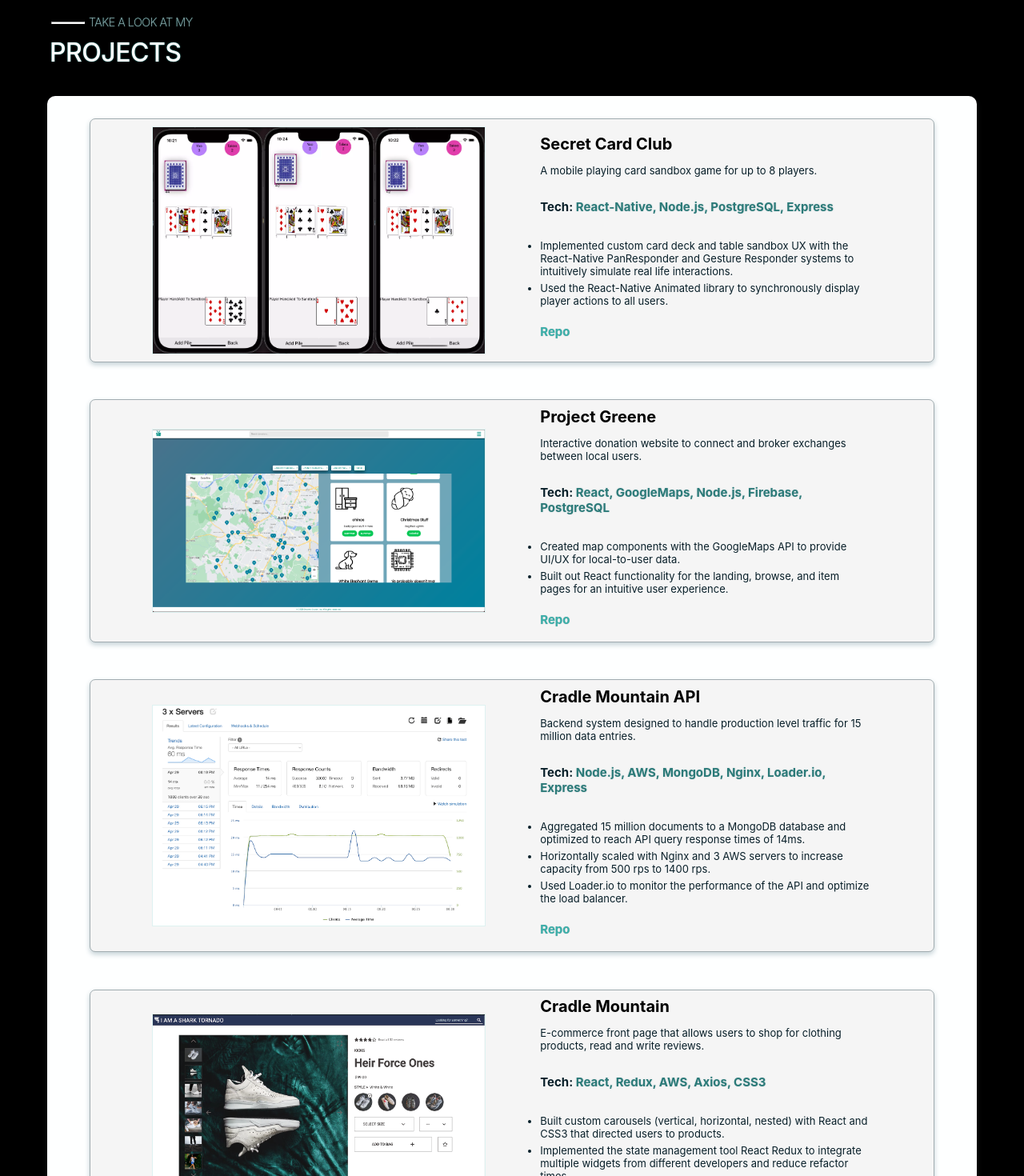
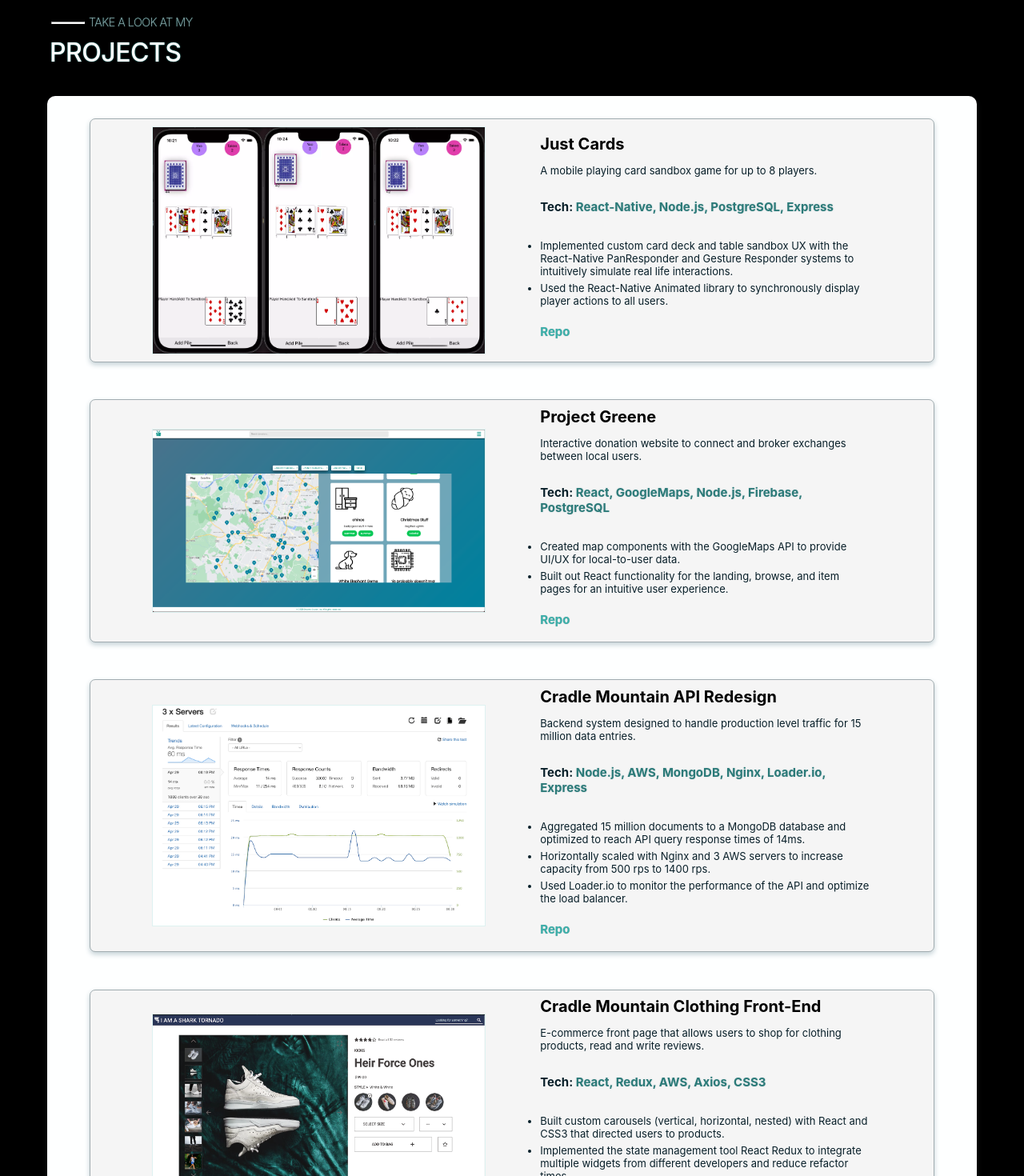
Before and after one commit to MarkAlperin/Personal-Website, a React (Create React App) app: page / in a window 1280 px wide. Shown: the part 3105-4575 px from the top of the page at 80% size. Built offline with nearby package versions, Linux system fonts and the light colour scheme.

Commit message:
added alts to images

```diff
--- a/src/assets/projects.js
+++ b/src/assets/projects.js
@@ -7,7 +7,7 @@ const arcImage = require("./arc72.webp");
 
 const projects = [
   {
-    name: "Secret Card Club",
+    name: "Just Cards",
     description: "A mobile playing card sandbox game for up to 8 players.",
     techs: [
       "React-Native, ",
@@ -22,6 +22,7 @@ const projects = [
 
     ],
     image: cardImage,
+    alt: "a mobile playing card sandbox game",
   },
   {
     name: "Project Greene",
@@ -41,9 +42,10 @@ const projects = [
       "Built out React functionality for the landing, browse, and item pages for an intuitive user experience.",
     ],
     image: mapImage,
+    alt: "an image of google maps displaying local donations"
   },
   {
-    name: "Cradle Mountain API",
+    name: "Cradle Mountain API Redesign",
     description:
       "Backend system designed to handle production level traffic for 15 million data entries.",
     position: "Back-End Engineer",
@@ -62,9 +64,10 @@ const projects = [
       "Used Loader.io to monitor the performance of the API and optimize the load balancer.",
     ],
     image: sdcImage,
+    alt: "an image perfomance measurments for an API"
   },
   {
-    name: "Cradle Mountain",
+    name: "Cradle Mountain Clothing Front-End",
     description:
       "E-commerce front page that allows users to shop for clothing products, read and write reviews.",
     position: "Front-End Engineer",
@@ -76,6 +79,7 @@ const projects = [
       "Built API interactivity with Axios to gather product data and persist user shopping data.",
     ],
     image: fecImage,
+    alt: "an image of a clothing website front page"
   },
   {
     name: "ARC Calendar App",
@@ -90,6 +94,7 @@ const projects = [
       "Leveraged the DateFNS library to create recurring events funtionality. ",
     ],
     image: arcImage,
+    alt: "an image of a calendar app for a local marksmanship club"
   },
 ];
 
--- a/src/components/cards/ProjectCard.js
+++ b/src/components/cards/ProjectCard.js
@@ -9,7 +9,7 @@ const ProjectCard = ({ project }) => {
       <H3a href={project.github} target="_blank">
         {project.name}
       </H3a>
-      <StyledImage src={project.image} />
+      <StyledImage src={project.image} alt={project.alt} />
       <TextContainer>
         <H3 href={project.github} target="_blank">
           {project.name}
@@ -122,10 +122,10 @@ const H3 = styled.a`
     color: ${templates.color.mid};
     text-shadow: 0px 0px 2px ${templates.color.shadowDark};
   }
-  `;
+`;
 
 const H3a = styled.a`
-text-decoration: none;
+  text-decoration: none;
   font-size: 1.25rem;
   font-weight: bold;
   @media (min-width: ${templates.breakpoints.mobile}) {
--- a/src/components/cards/SkillCard.js
+++ b/src/components/cards/SkillCard.js
@@ -16,7 +16,7 @@ const SkillCard = ({ icon }) => {
   );
 };
 
-export default SkillCard;
+export default React.memo(SkillCard);
 
 const SkillCardContainer = styled.a`
   display: flex;
--- a/src/components/icons/GithubIcon.js
+++ b/src/components/icons/GithubIcon.js
@@ -11,12 +11,12 @@ const GithubIcon = () => {
       target="_blank"
       rel="noopener noreferrer"
     >
-      <StyledGithub src={githubIcon} />
+      <StyledGithub src={githubIcon} alt="the github icon" />
     </IconContainer>
   );
 };
 
-export default GithubIcon;
+export default React.memo(GithubIcon);
 
 const IconContainer = styled.a`
   display: flex;
--- a/src/components/icons/LinkedinIcon.js
+++ b/src/components/icons/LinkedinIcon.js
@@ -8,7 +8,7 @@ import linkedinIcon from "../../assets/linkedin.svg";
 const LinkedinIcon = () => {
   return (
     <IconContainer href="https://www.linkedin.com/in/markalperin/" target="_blank" rel="noopener noreferrer">
-    <StyledLinkedin src={linkedinIcon} />
+    <StyledLinkedin src={linkedinIcon} alt="the linkedin logo"/>
   </IconContainer>
   );
 };
```
Also changed, not shown: public/logo192.png (added), public/logo192.webp (added).
